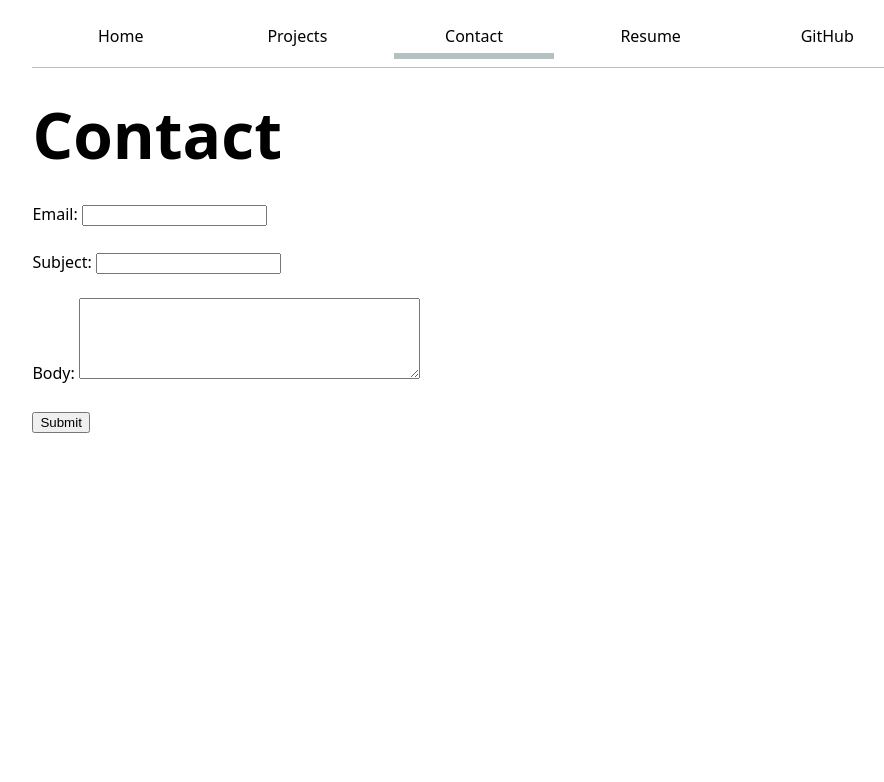
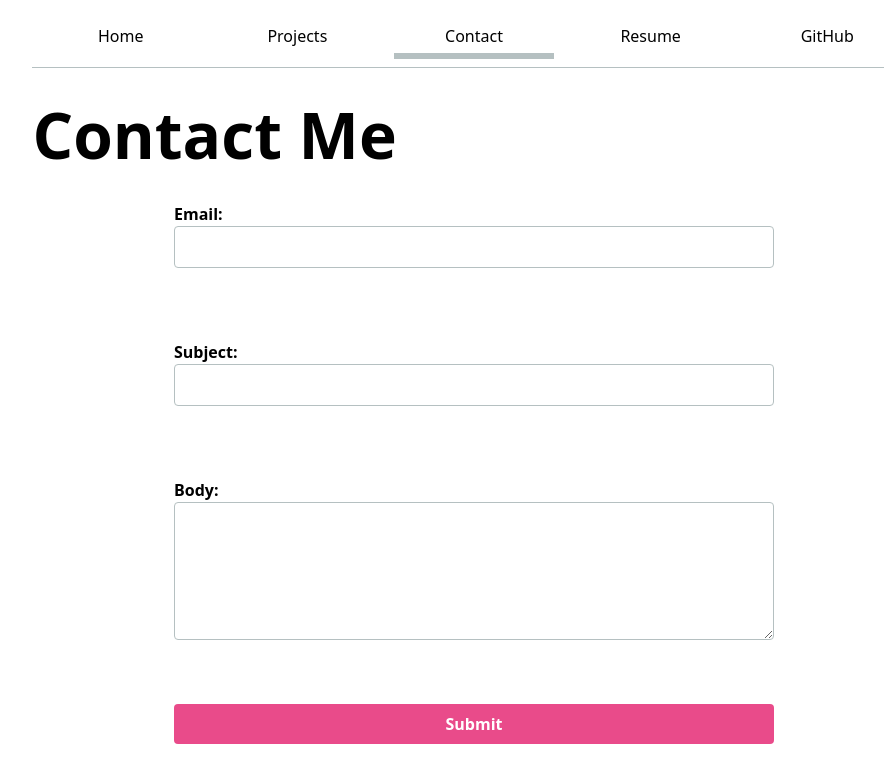
Before and after one commit to karinashah/lab1-portfolio, a plain HTML site: page contact/index.html in a window 1280 px wide. Shown: the whole page, without its empty margins (166-1050 px from the left). Drawn offline with Linux system fonts and the light colour scheme.

Commit message:
top down

```diff
--- a/contact/index.html
+++ b/contact/index.html
@@ -14,7 +14,7 @@
     <a href="https://github.com/karinashah" target="_blank">GitHub</a>
   </nav>
 
-  <h1>Contact</h1>
+  <h1>Contact Me</h1>
 
   <form action="mailto:k7shah@ucsd.edu" method="GET" enctype="text/plain">
     <label>
--- a/style.css
+++ b/style.css
@@ -12,6 +12,12 @@ body {
   padding-inline: 1em;
   background: white;
   color: black;
+}
+
+input,
+textarea,
+button {
+  font: inherit;
 }
 
 /* Style images */
@@ -72,3 +78,41 @@ h1 {
   margin-top: 0.5em;
   margin-bottom: 0.5em;
 }
+
+/* Contact form styles */
+form {
+  max-width: 600px;
+  margin: 0 auto;
+}
+
+label {
+  display: block;
+  font-weight: bold;
+  margin-block: 0.5em 0.25em;
+}
+
+input,
+textarea,
+button {
+  display: block;
+  width: 100%;
+  box-sizing: border-box;
+  font: inherit;
+  padding: 0.5em;
+  border: 1px solid oklch(80% 3% 200);
+  border-radius: 4px;
+  margin-bottom: 1em;
+}
+
+button {
+  background-color: var(--color-accent);
+  color: white;
+  font-weight: bold;
+  cursor: pointer;
+  border: none;
+  transition: background-color 0.2s;
+}
+
+button:hover {
+  background-color: oklch(from var(--color-accent) 60% 40% h);
+}
```
